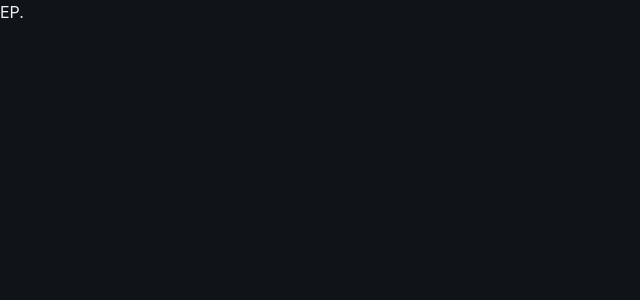
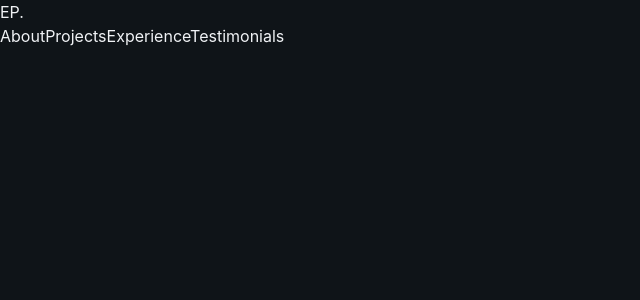
Before and after one commit to eissamonet/SWD-Portfolio, a React (Vite) app: page / in a window 1280 px wide. Shown: the top 300 px of the page, without its empty margins (0-640 px from the left). Built offline with nearby package versions, Linux system fonts and the light colour scheme.

Commit message:
commit changes

```diff
--- a/src/layout/Navbar.jsx
+++ b/src/layout/Navbar.jsx
@@ -18,7 +18,9 @@ export const Navbar = () => {
         {/* desktop nav */}
         <div>
           <div>
-
+            {navLinks.map((link) => (
+              <a href={link.href}>{link.label}</a>
+            ))}
           </div>
         </div>
       </nav>
```
